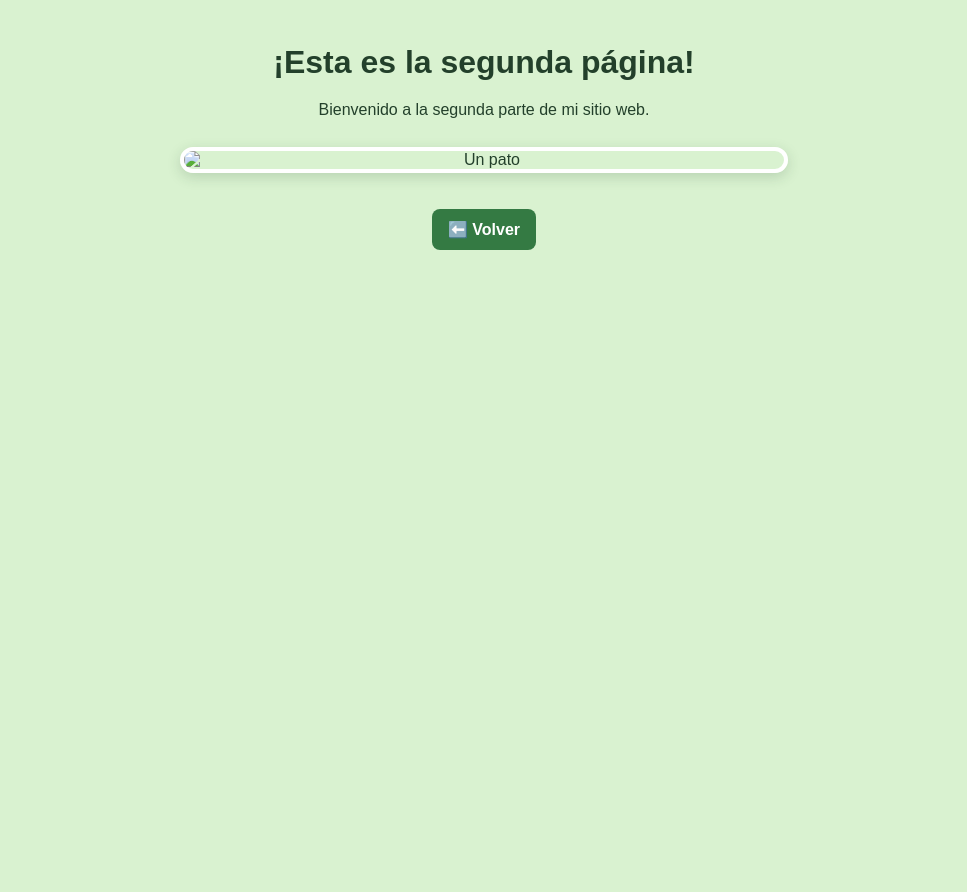
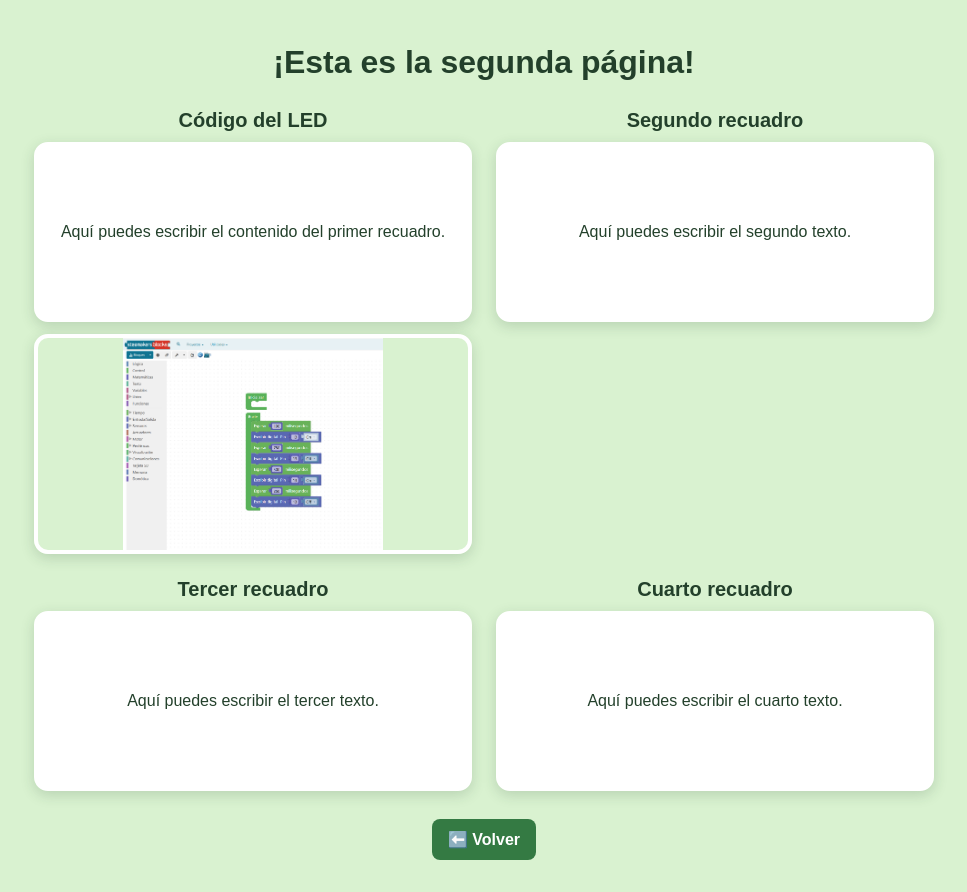
Before and after one commit to Mario-125/Primer-Archivo, a plain HTML site: page docs/pagina2.html in a window 1280 px wide. Shown: the whole page, without its empty margins (156-1123 px from the left). Before the commit the page ends 864 px from the top, so only its background shows below. Drawn offline with Linux system fonts and the light colour scheme.

Commit message:
Publica el diseño actualizado de pagina2.html en docs

```diff
--- a/docs/pagina2.html
+++ b/docs/pagina2.html
@@ -9,29 +9,61 @@
             margin: 0;
             min-height: 100vh;
             padding: 32px 20px;
+            box-sizing: border-box;
             background-color: #d9f2d0;
             color: #23402b;
             font-family: Arial, sans-serif;
             text-align: center;
         }
+
         main {
-            max-width: 800px;
+            max-width: 900px;
             margin: 0 auto;
         }
-        h1 { margin: 12px 0; }
-        p { line-height: 1.6; }
-        img {
-            display: block;
-            width: min(100%, 600px);
-            height: auto;
-            margin: 24px auto;
+
+        h1 {
+            margin: 12px 0 28px;
+        }
+
+        .grid {
+            display: grid;
+            grid-template-columns: repeat(2, minmax(0, 1fr));
+            gap: 24px;
+        }
+
+        .card h2 {
+            margin: 0 0 10px;
+            font-size: 20px;
+        }
+
+        .box {
+            min-height: 180px;
+            display: flex;
+            align-items: center;
+            justify-content: center;
+            padding: 16px;
+            box-sizing: border-box;
             border: 4px solid white;
             border-radius: 14px;
+            background: #ffffff;
             box-shadow: 0 4px 14px rgb(35 64 43 / 18%);
         }
+
+        .photo {
+            display: block;
+            width: 100%;
+            max-height: 220px;
+            margin-top: 12px;
+            object-fit: contain;
+            border: 4px solid white;
+            border-radius: 14px;
+            box-sizing: border-box;
+            box-shadow: 0 4px 14px rgb(35 64 43 / 18%);
+        }
+
         .button {
             display: inline-block;
-            margin-top: 12px;
+            margin-top: 28px;
             padding: 11px 16px;
             border-radius: 8px;
             background: #347a43;
@@ -39,14 +71,54 @@
             font-weight: bold;
             text-decoration: none;
         }
-        .button:hover, .button:focus { background: #245c31; }
+
+        .button:hover,
+        .button:focus {
+            background: #245c31;
+        }
+
+        @media (max-width: 600px) {
+            .grid {
+                grid-template-columns: 1fr;
+            }
+        }
     </style>
 </head>
 <body>
     <main>
         <h1>¡Esta es la segunda página!</h1>
-        <p>Bienvenido a la segunda parte de mi sitio web.</p>
-        <img src="pato.jpg" alt="Un pato">
+
+        <section class="grid">
+            <article class="card">
+                <h2>Código del LED</h2>
+                <div class="box">
+                    <p>Aquí puedes escribir el contenido del primer recuadro.</p>
+                </div>
+                <img class="photo" src="https://raw.githubusercontent.com/Mario-125/Primer-Archivo/main/capturaled.jpg" alt="Captura del código de un LED">
+            </article>
+
+            <article class="card">
+                <h2>Segundo recuadro</h2>
+                <div class="box">
+                    <p>Aquí puedes escribir el segundo texto.</p>
+                </div>
+            </article>
+
+            <article class="card">
+                <h2>Tercer recuadro</h2>
+                <div class="box">
+                    <p>Aquí puedes escribir el tercer texto.</p>
+                </div>
+            </article>
+
+            <article class="card">
+                <h2>Cuarto recuadro</h2>
+                <div class="box">
+                    <p>Aquí puedes escribir el cuarto texto.</p>
+                </div>
+            </article>
+        </section>
+
         <a class="button" href="index.html">⬅️ Volver</a>
     </main>
 </body>
```
